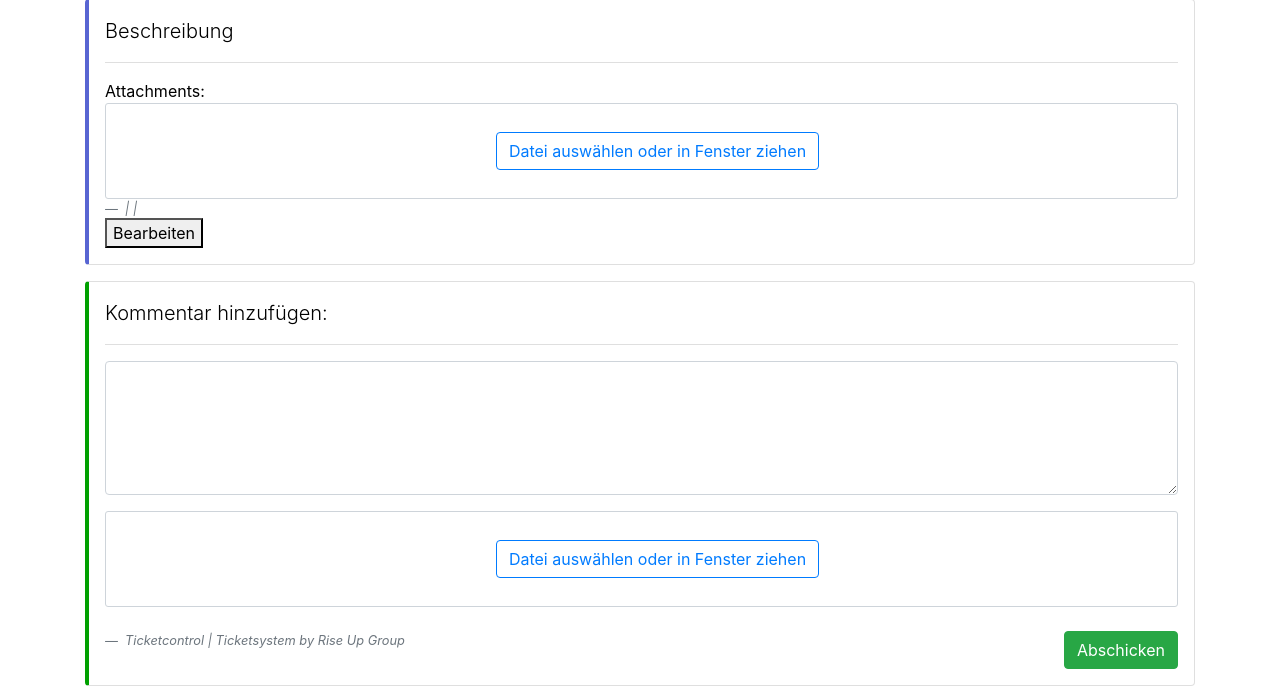
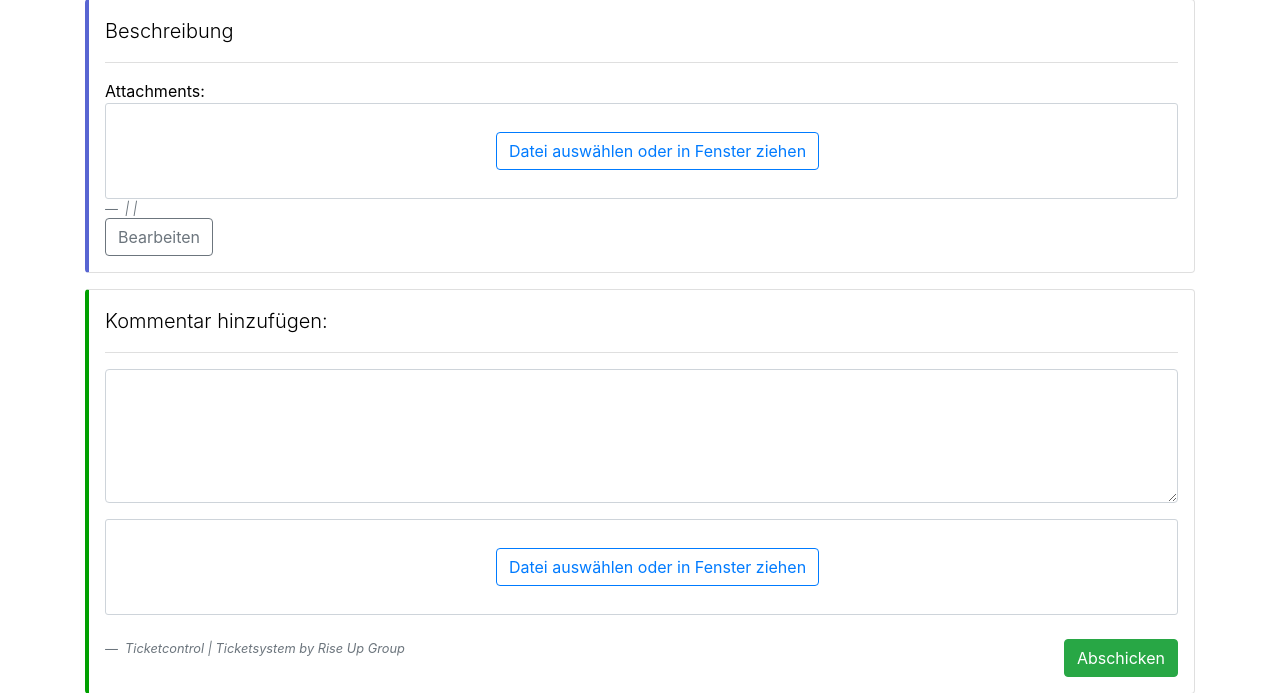
Before and after one commit to Rise-Up-Group/TicketControl, a Django app: template app/templates/ticket/detail.html in a window 1280 px wide. Shown: the part 283-976 px from the top of the page. Run offline with Django 4.2, Linux system fonts and the light colour scheme; the template is opened without the code that fills it, so the values that code supplies are empty; some libraries are stand-ins or nearby versions.

Commit message:
update edit button of ticket and comments

```diff
--- a/app/templates/ticket/detail.html
+++ b/app/templates/ticket/detail.html
@@ -174,7 +174,7 @@
                     | {{ ticket.creationDate }}
                 </p>
                 {% if perms.ticketcontrol.change_comment or ticket.owner_id == user.id %}
-                    <button onclick="makeEditable(this);">Bearbeiten</button>
+                    <button class="btn btn-outline-secondary" onclick="makeEditable(this);">Bearbeiten</button>
                 {% endif %}
             </form>
         </figure>
@@ -216,7 +216,7 @@
                         {{ comment.creationDate }}
                     </p>
                     {% if perms.ticketcontrol.change_comment or comment.user_id == user.id %}
-                        <button onclick="makeEditable(this);">Bearbeiten</button>
+                        <button class="btn btn-outline-secondary" onclick="makeEditable(this);">Bearbeiten</button>
                     {% endif %}
                 </form>
             </figure>
--- a/app/ticketcontrol/static/js/edit.js
+++ b/app/ticketcontrol/static/js/edit.js
@@ -16,5 +16,7 @@ function makeEditable(button) {
     let submit = document.createElement("input");
     submit.setAttribute("type", "submit");
     submit.setAttribute("value", "Save");
+    submit.classList.add("btn");
+    submit.classList.add("btn-primary");
     form.replaceChild(submit, button);
 }
```
